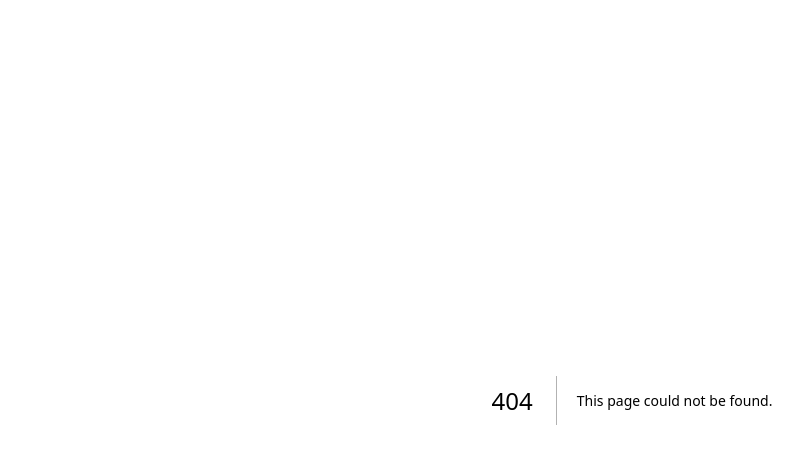
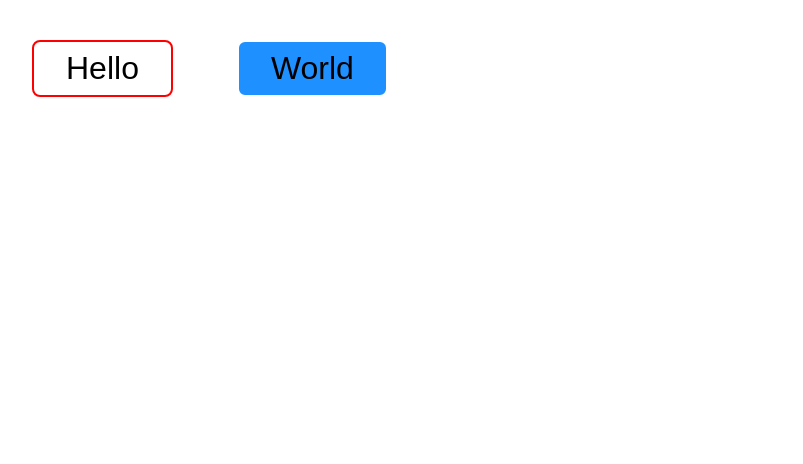
Before and after one commit to rhkrtjgh/study-react, a Next.js app in the folder NextJs/next-sample/: page /styled2 in a window 1280 px wide. Before the commit this address had no page. Shown: the top 464 px of the page, without its empty margins (8-811 px from the left). Built offline with nearby package versions, Linux system fonts and the light colour scheme.

Commit message:
styled 컴포넌트를 사용한 컴포넌트 구현에 대해 공부

```diff
--- /dev/null
+++ b/NextJs/next-sample/pages/styled2.tsx
@@ -0,0 +1,41 @@
+//props를 사용한 방법
+//부모 컴포넌트에 따라 CSS의 내용을 바꾸고 싶을 경우
+//props를 사용해서 외부로부터 스타일을 제어할 수 있다.
+
+import { NextPage } from 'next';
+import styled from 'styled-components';
+
+type ButtonProps = {
+    color: string;
+    backgroundColor: string;
+}
+
+//문자 색상과 배경 색상을 props를 통해 변경할 수 있는 버튼 컴포넌트
+//타입 인수에 porps 타입을 전달한다.
+const Button = styled.button<ButtonProps>`
+    color: $ ${(props) => props.color};
+    background: ${(props) => props.backgroundColor};
+    border: 2px solid ${(props)=>props.color};
+    font-size: 2em;
+    margin: 1em;
+    padding: 0.25em 1em;
+    border-radius: 8px;
+    cursor: pointer;
+`
+
+const Page: NextPage = () =>{
+    return (
+        <div>
+            {/** 빨간색 문자, 투명한 배경의 버튼을 표시한다 */}
+            <Button backgroundColor="transparent" color="#FF0000">
+                Hello
+            </Button>
+            {/** 하얀색 문자 파란색 배경의 버튼을 표시한다 */}
+            <Button backgroundColor="#1E90FF" color="white">
+                World
+            </Button>
+        </div>
+    );
+};
+
+export default Page;
```
Also changed, not shown: NextJs/next-sample/pages/styled.tsx (added, +21 -0 lines), NextJs/next-sample/pages/document.tsx (deleted).
